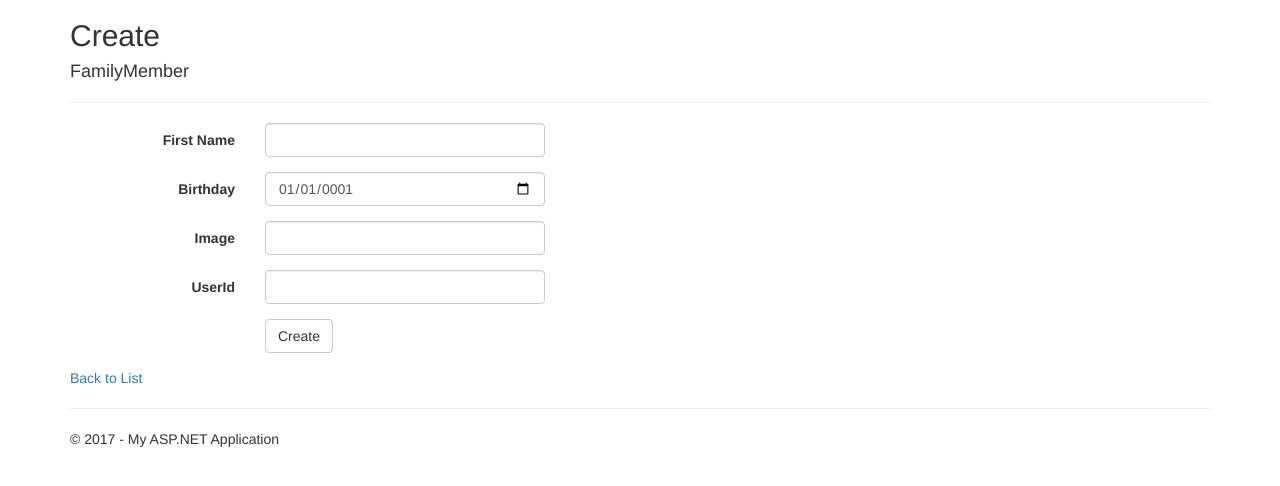
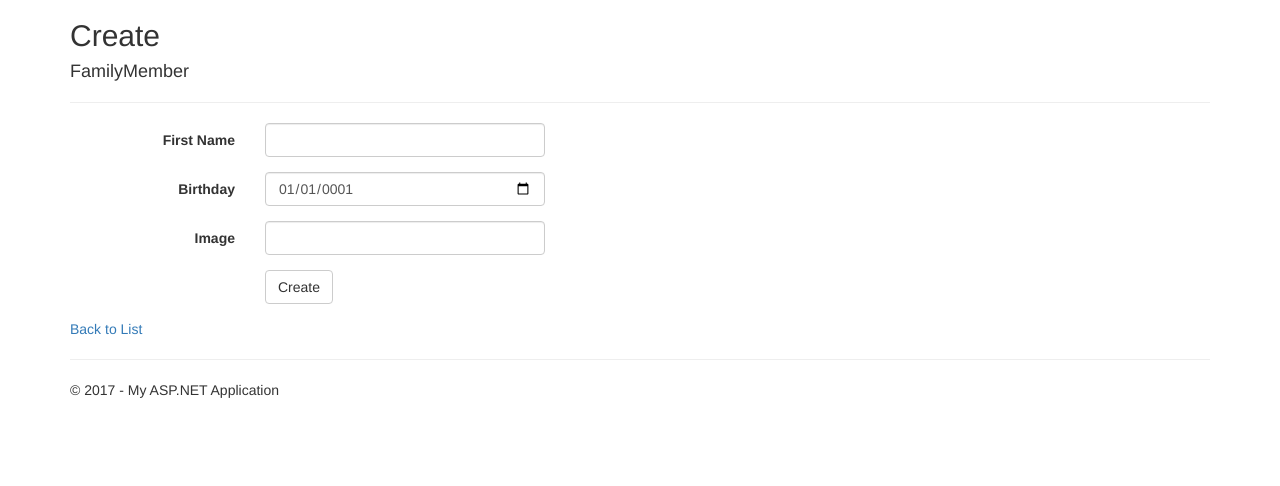
Before and after one commit to russpetrus/FamConnect, an ASP.NET MVC app: template FamConnect/Views/FamilyMembers/Create.cshtml in a window 1280 px wide. Shown: the part 51-537 px from the top of the page. Run offline with ASP.NET Core 8 and stand-ins for ASP.NET MVC 5, Linux system fonts and the light colour scheme; the template is opened without the code that fills it, so the values that code supplies are empty; the project's own start-up code is not run, and a stand-in starts its controllers and pages; some libraries are stand-ins or nearby versions.

```diff
--- a/FamConnect/Views/FamilyMembers/Create.cshtml
+++ b/FamConnect/Views/FamilyMembers/Create.cshtml
@@ -39,13 +39,15 @@
             </div>
         </div>
 
-        <div class="form-group">
+
+    @* UserId is set by controller *@
+    @*<div class="form-group">
             @Html.LabelFor(model => model.UserId, htmlAttributes: new { @class = "control-label col-md-2" })
             <div class="col-md-10">
                 @Html.EditorFor(model => model.UserId, new { htmlAttributes = new { @class = "form-control" } })
                 @Html.ValidationMessageFor(model => model.UserId, "", new { @class = "text-danger" })
             </div>
-        </div>
+        </div>*@
 
         <div class="form-group">
             <div class="col-md-offset-2 col-md-10">
```
